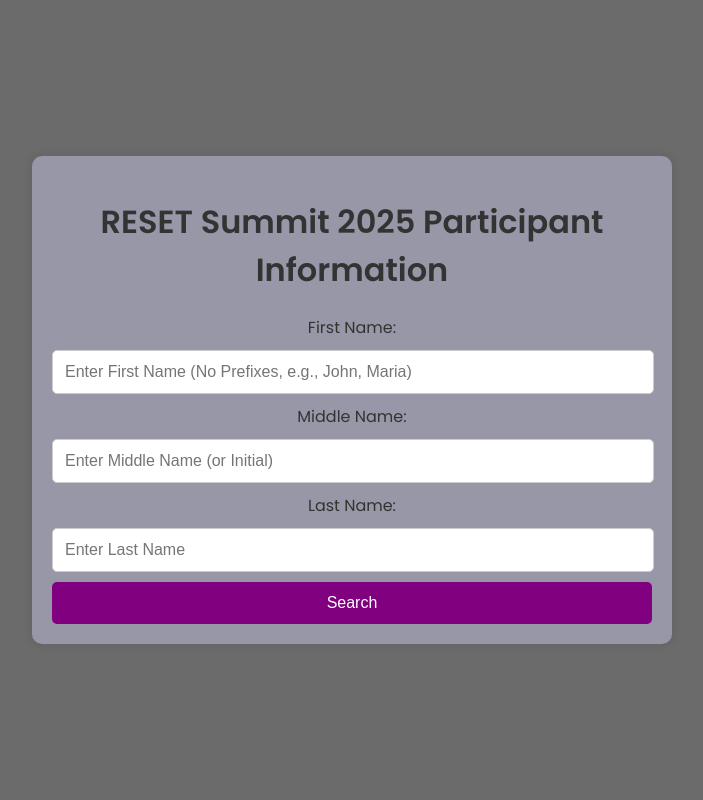
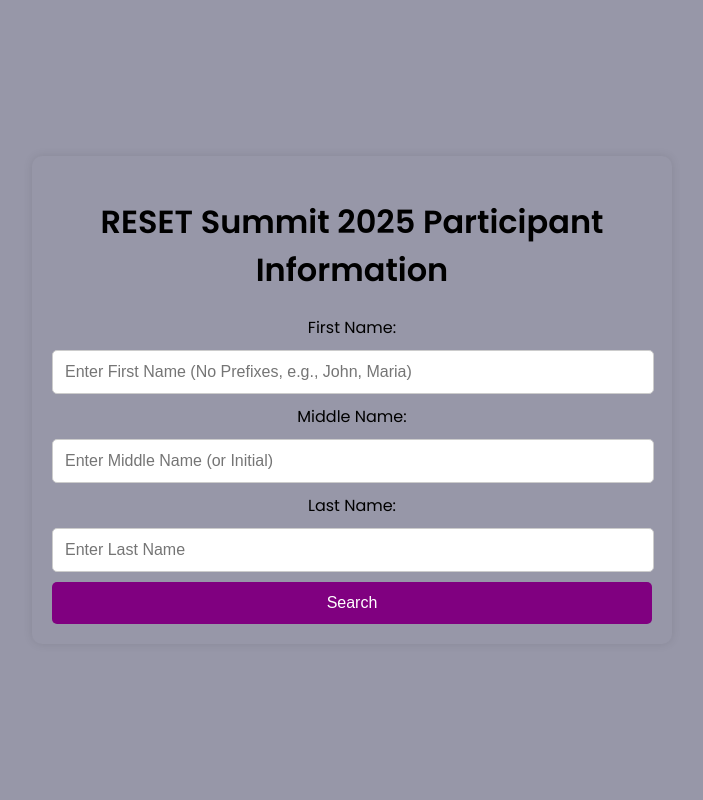
Before and after one commit to nvs581/AMS-ERC, a Flask app: page / in a window 1280 px wide. Shown: the whole page, without its empty margins (288-991 px from the left). Run offline with Flask 3, Linux system fonts and the light colour scheme.

Commit message:
Update styles.css

```diff
--- a/static/styles.css
+++ b/static/styles.css
@@ -1,8 +1,8 @@
 /* General Styling */
 body {
   font-family: "Poppins", sans-serif;
-  background-color: #6b6b6b;
-  color: #333;
+  background-color: #9797a8;
+  color: #000000;
   margin: 0;
   padding: 0;
   display: flex;
@@ -60,7 +60,7 @@ button:hover {
 }
 
 .details-column {
-  background-color: #6d6d6d;
+  background-color: #bebebe;
   padding: 15px;
   border-radius: 8px;
   box-shadow: 0 0 5px rgba(0, 0, 0, 0.1);
```
